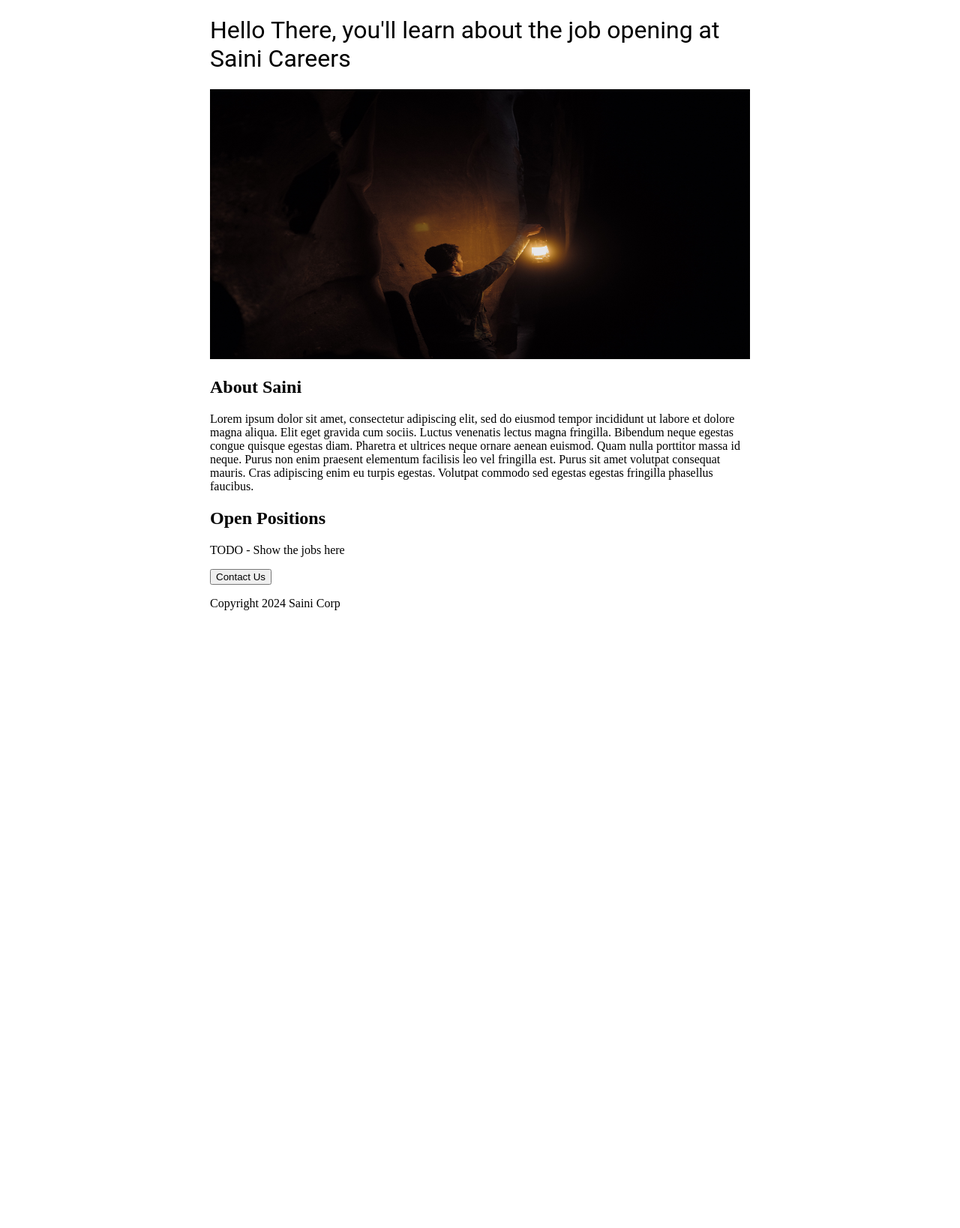
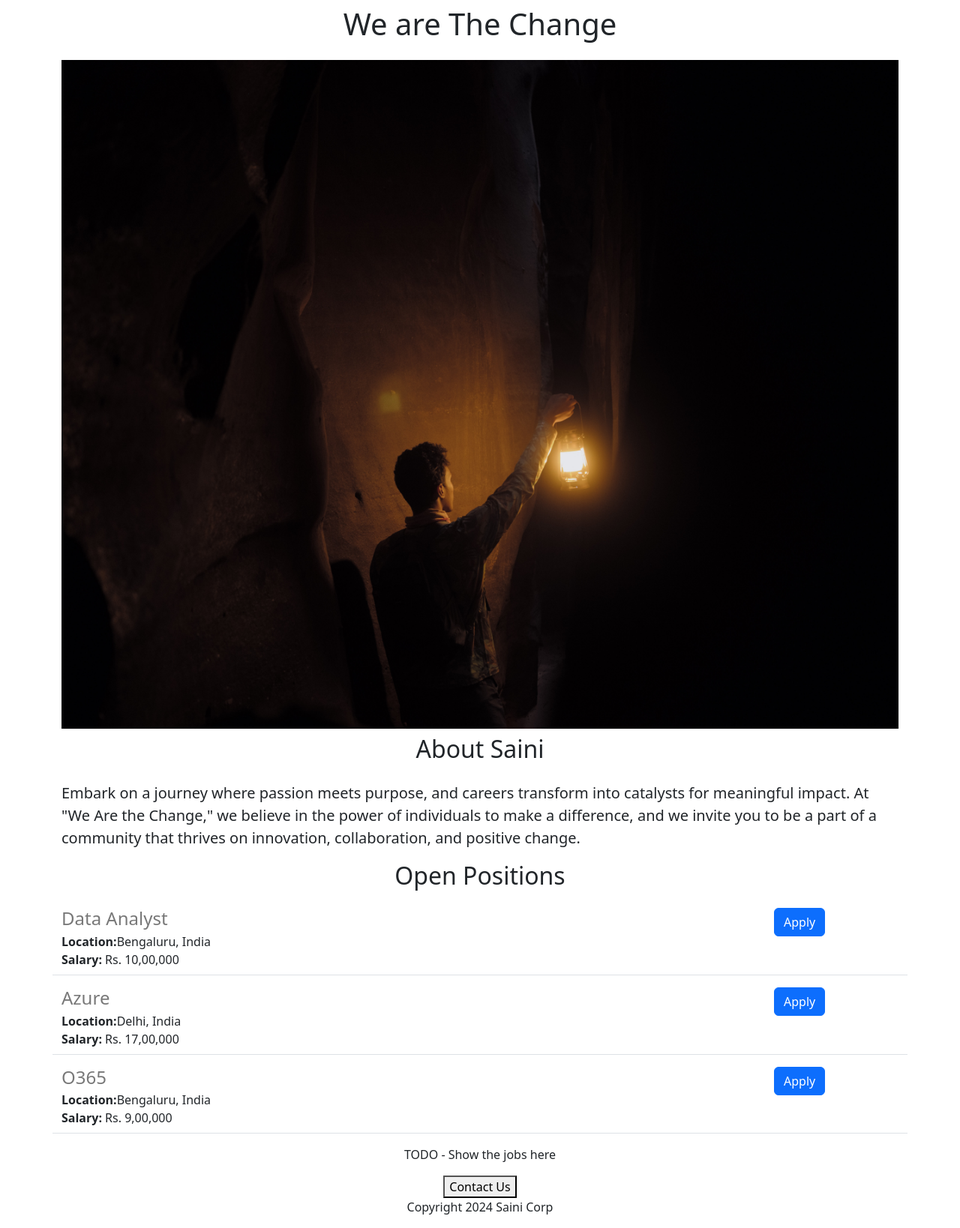
Before and after one commit to dsaini95/Saini-website, a Flask app: page / in a window 1280 px wide. Shown: the whole page at 75% size. Before the commit the page ends 814 px from the top, so only its background shows below. Run offline with Flask 3, Linux system fonts and the light colour scheme.

Commit message:
dynamics

```diff
--- a/app.py
+++ b/app.py
@@ -1,11 +1,36 @@
-from flask import Flask, render_template
+from flask import Flask, render_template, jsonify
 
 app = Flask(__name__)
 
+JOBS = [
+  {
+    'id': 1,
+    'title': 'Data Analyst',
+    'location': 'Bengaluru, India',
+    'salary': 'Rs. 10,00,000'
+  },
+  {
+    'id': 2,
+    'title': 'Azure',
+    'location': 'Delhi, India',
+    'salary': 'Rs. 17,00,000'
+  },
+{
+  'id': 3,
+  'title': 'O365',
+  'location': 'Bengaluru, India',
+  'salary': 'Rs. 9,00,000'
+}
+]
+
 @app.route("/")
 def hello_Saini():
-  return render_template('home.html')
+  return render_template('home.html',
+                        jobs=JOBS)
 
+@app.route("/api/jobs")
+def list_jobs():
+  return jsonify(JOBS)
 
 if __name__ == "__main__":
  app.run(host='0.0.0.0', debug=True)
--- a/templates/home.html
+++ b/templates/home.html
@@ -2,42 +2,40 @@
 <html>
    <head>
      <title> Saini Careers</title>
+     <meta charset="utf-8">
+     <meta name="viewport" content="width=device-width, initial-scale=1">
+     <link href="https://cdn.jsdelivr.net/npm/bootstrap@5.3.2/dist/css/bootstrap.min.css" rel="stylesheet" integrity="sha384-T3c6CoIi6uLrA9TneNEoa7RxnatzjcDSCmG1MXxSR1GAsXEV/Dwwykc2MPK8M2HN" crossorigin="anonymous">
      <style>
-       h1 {
-         font: size; 40px;
-         font-family: Roboto;
-         font-weight: normal;
-         color: rgb(100, 100, 100)
-         text-aligncenter;
-       }
        #banner {
+         height: 360px;
          width: 100%;
-         height: 360px;
+         object-fit
 
        }
-
-       .bodytext {
-         font-family: Roboto;
-         color: rgb(80, 80, 80)
-       }
-       #container {
-         max-width: 720px;
-         margin: 0 auto 0 auto;
-       }
      </style>
+     </head>
+     <body>
+       <div class="container">
    </head>
    <body>
      <div id="container">
-     <h1>Hello There, you'll learn about the job opening at Saini Careers</h1>
-     <img id="banner"src="https://be20eef7-acf1-4f77-a32f-97a1c7c16fba-00-21wf8jad1qpcs.pike.replit.dev/static/banner.jpeg.jpg"
+     <h1 class="text-center mt-2 mb-4">We are The Change</h1>
+     <img class ="img-fluid" id="bannernew"src="https://be20eef7-acf1-4f77-a32f-97a1c7c16fba-00-21wf8jad1qpcs.pike.replit.dev/static/banner.jpeg.jpg"
        height="320">
-     <h2>About Saini</h2>
-       <p class="bodytext">
-     <p>Lorem ipsum dolor sit amet, consectetur adipiscing elit, sed do eiusmod tempor incididunt ut labore et dolore magna aliqua. Elit eget gravida cum sociis. Luctus venenatis lectus magna fringilla. Bibendum neque egestas congue quisque egestas diam. Pharetra et ultrices neque ornare aenean euismod. Quam nulla porttitor massa id neque. Purus non enim praesent elementum facilisis leo vel fringilla est. Purus sit amet volutpat consequat mauris. Cras adipiscing enim eu turpis egestas. Volutpat commodo sed egestas egestas fringilla phasellus faucibus.</p>
-     <h2>Open Positions</h2>
-     <p>TODO - Show the jobs here</p>
-     <div style="text -align:center;">
-       <button>Contact Us</button>
+     <h2 class="text-center mt-2 mb-4">About Saini</h2>
+
+     <p class="lead">Embark on a journey where passion meets purpose, and careers transform into catalysts for meaningful impact. At "We Are the Change," we believe in the power of individuals to make a difference, and we invite you to be a part of a community that thrives on innovation, collaboration, and positive change.</p>
+     <h2 class="text-center mt-2 mb-4">Open Positions</h2>
+       <div>
+         {% for job in jobs %}
+
+         {% include 'jobitem.html' %}
+       {% endfor %}
+       </div>
+     <p class="text-center">TODO - Show the jobs here</p>
+       <div class="text-center">
+
+       <button class "mt-4"="btn btn-primary btn-lg">Contact Us</button>
        <p>Copyright 2024 Saini Corp</p>
      </div>
    </body>
--- /dev/null
+++ b/templates/jobitem.html
@@ -0,0 +1,21 @@
+<div class="border-bottom row" style="margin-bottom:16px;padding-bottom:8px;">
+  <div class="col-10">
+    <h4
+      style="color:rgb(120,120,120); margin-bottom:4px;">{{job['title']}}
+
+    </h4>
+    <div>
+     <b>Location:</b>{{job['location']}}
+   </div>
+
+       {% if 'salary' in job %}
+     <div>
+       <b>Salary:</b> {{job['salary']}}
+     </div>
+  {% endif %}
+  </div>
+<div class="col-2" >
+  <button type="button" class="btn btn-primary">Apply</button>
+   </div>
+
+</div>
```
Also changed, not shown: 1 other file.
